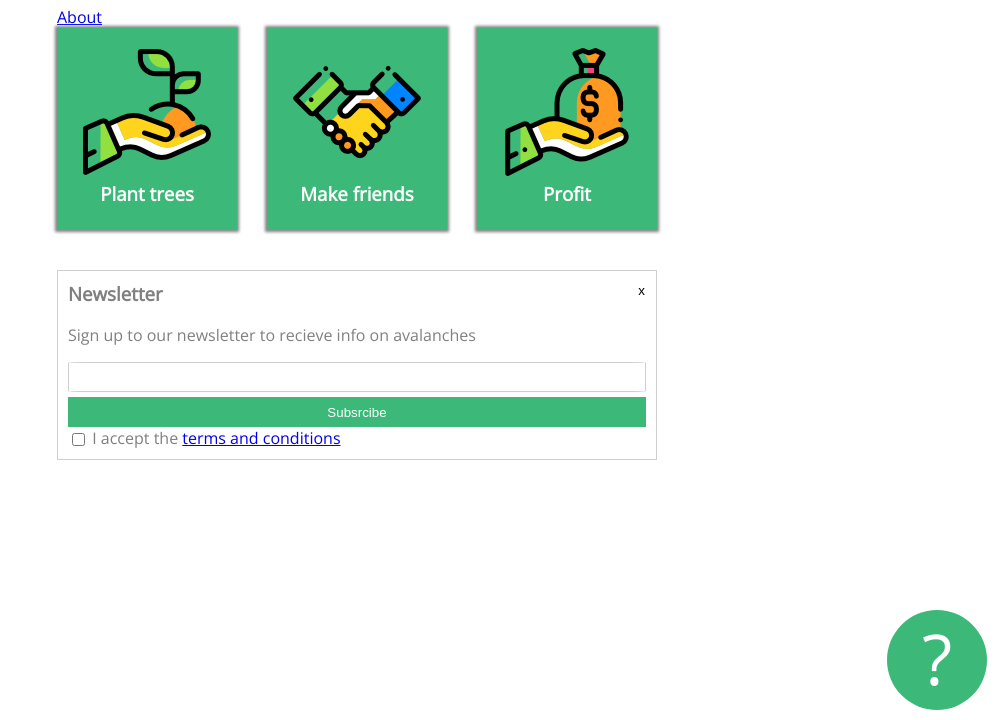
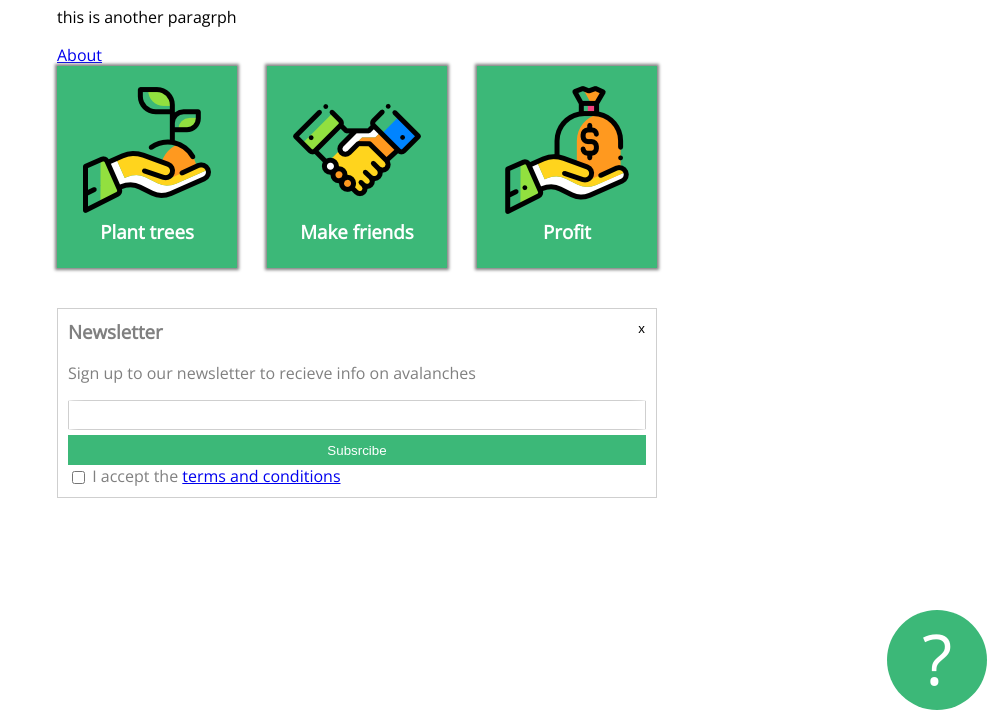
Before and after one commit to balega78/stayathome, a plain HTML site: page index.html in a window 1280 px wide. Shown: the part 80-800 px from the top of the page, without its empty margins (283-1280 px from the left). Drawn offline with nearby package versions, Linux system fonts and the light colour scheme.

Commit message:
added  paragraph

```diff
--- a/index.html
+++ b/index.html
@@ -12,6 +12,7 @@
 <!-- partial:index.partial.html -->
 <div class="container">
   <h1>Awesome Landing Page</h1>
+  <p>this is another paragrph</p>
   <a href="./about.html">About</a>
  <div class="card-holder">
    <div class="card">
```
